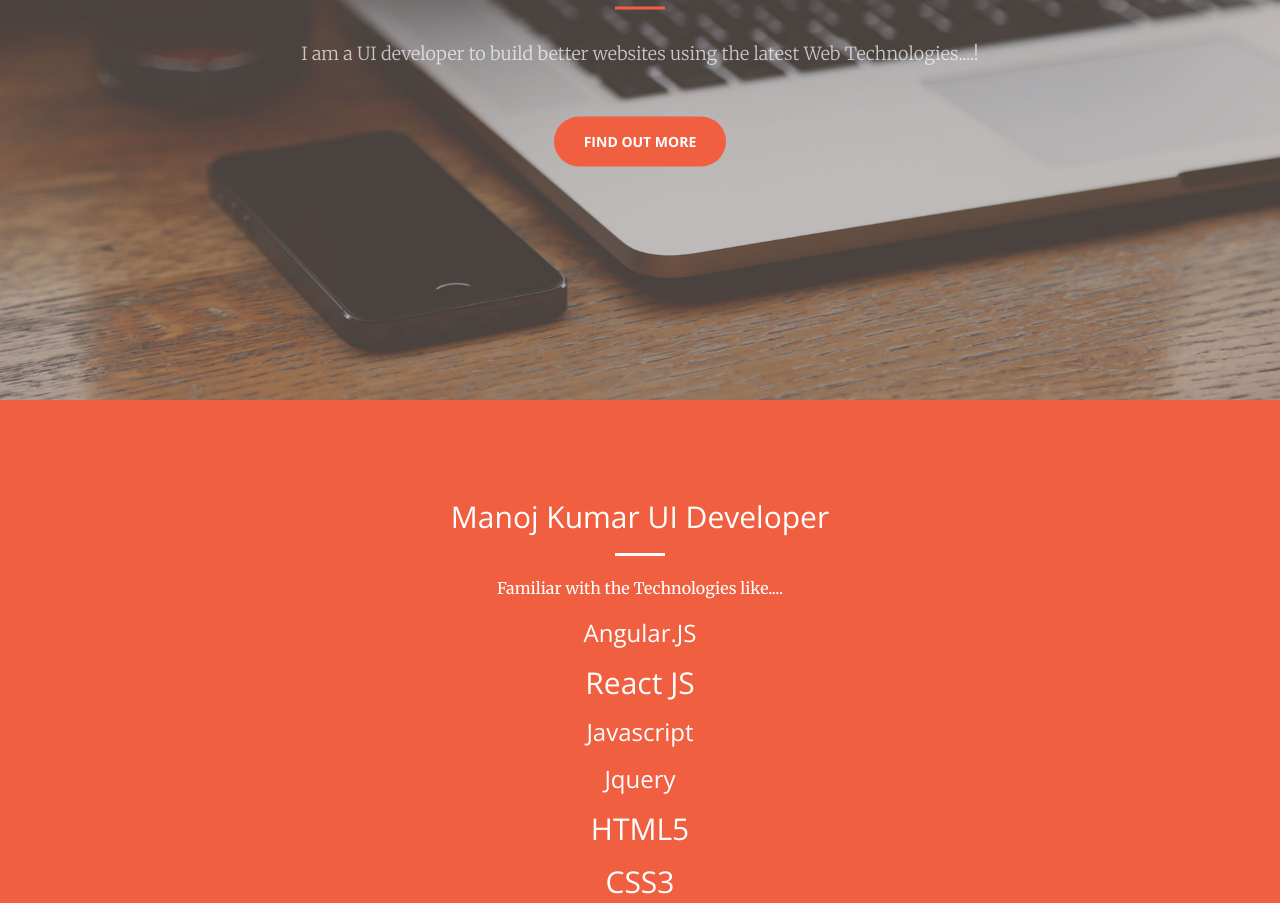
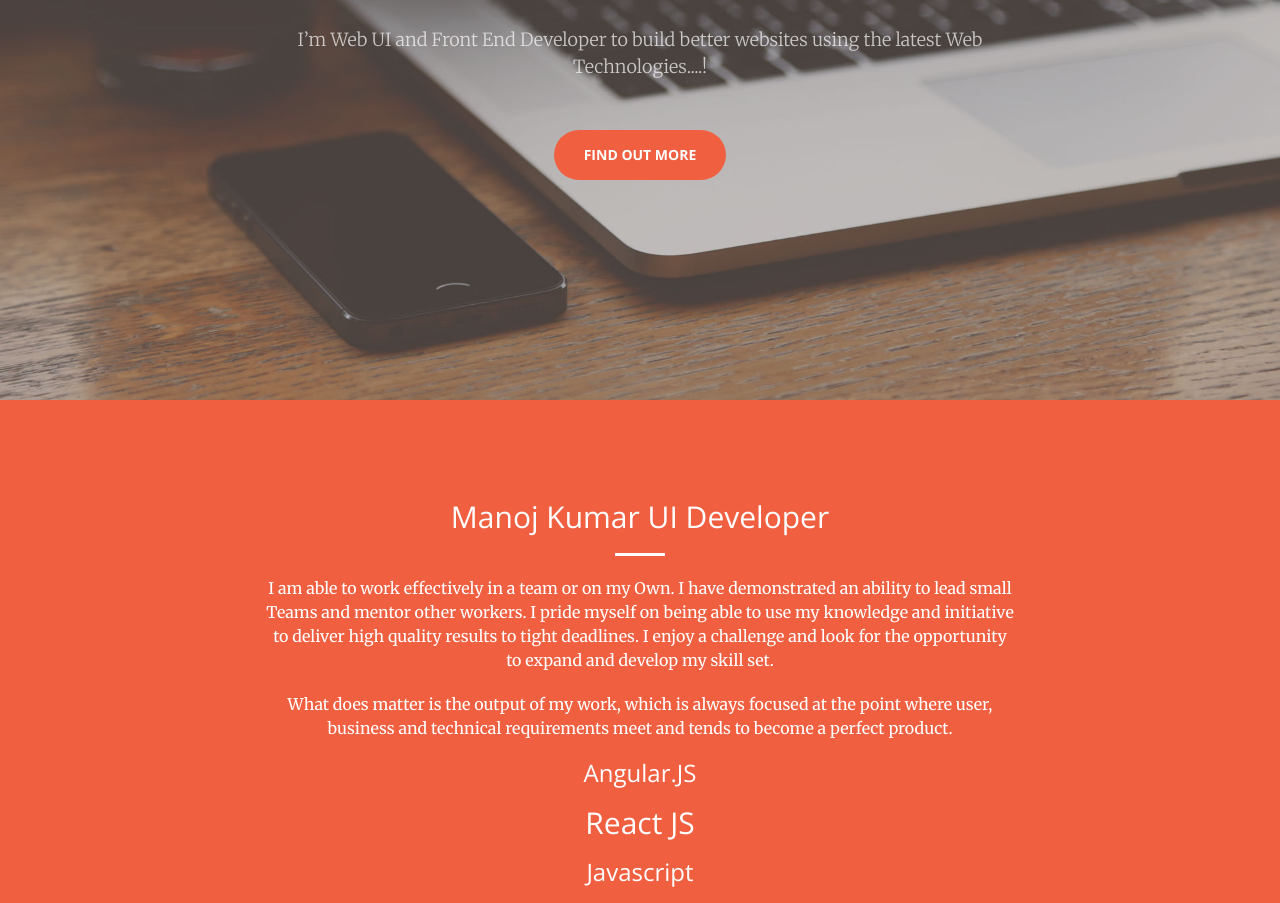
Before and after one commit to manoj429/manoj429.github.io, a plain HTML site: page index.html in a window 1280 px wide. Shown: the part 400-1303 px from the top of the page. Drawn offline with nearby package versions, Linux system fonts and the light colour scheme.

Commit message:
Update index.html

```diff
--- a/index.html
+++ b/index.html
@@ -76,7 +76,7 @@
             <div class="header-content-inner">
                 <h1>Happy to see you on my Page</h1>
                 <hr>
-                <p>I am a UI developer to build better websites using the latest Web Technologies....! </p>
+                <p>I’m Web UI and Front End Developer  to build better websites using the latest Web Technologies....! </p>
                 <a href="#about" class="btn btn-primary btn-xl page-scroll">Find Out More</a>
             </div>
         </div>
@@ -88,7 +88,8 @@
                 <div class="col-lg-8 col-lg-offset-2 text-center">
                     <h2 class="section-heading">Manoj Kumar UI Developer</h2>
                     <hr class="light">
-                    <p>Familiar with the Technologies like....</p>
+                    <p>I am able to work effectively in a team or on my Own. I have demonstrated an ability to lead small Teams and mentor other workers. I pride myself on being able to use my knowledge and initiative to deliver high quality results to tight deadlines. I enjoy a challenge and look for the opportunity to expand and develop my skill set.</p>
+                    <p>What does matter is the output of my work, which is always focused at the point where user, business and technical requirements meet and tends to become a perfect product.</p>
                     <h3>Angular.JS</h3>
                     <h2>React JS</h2>
                         <h3>Javascript</h3>
```
